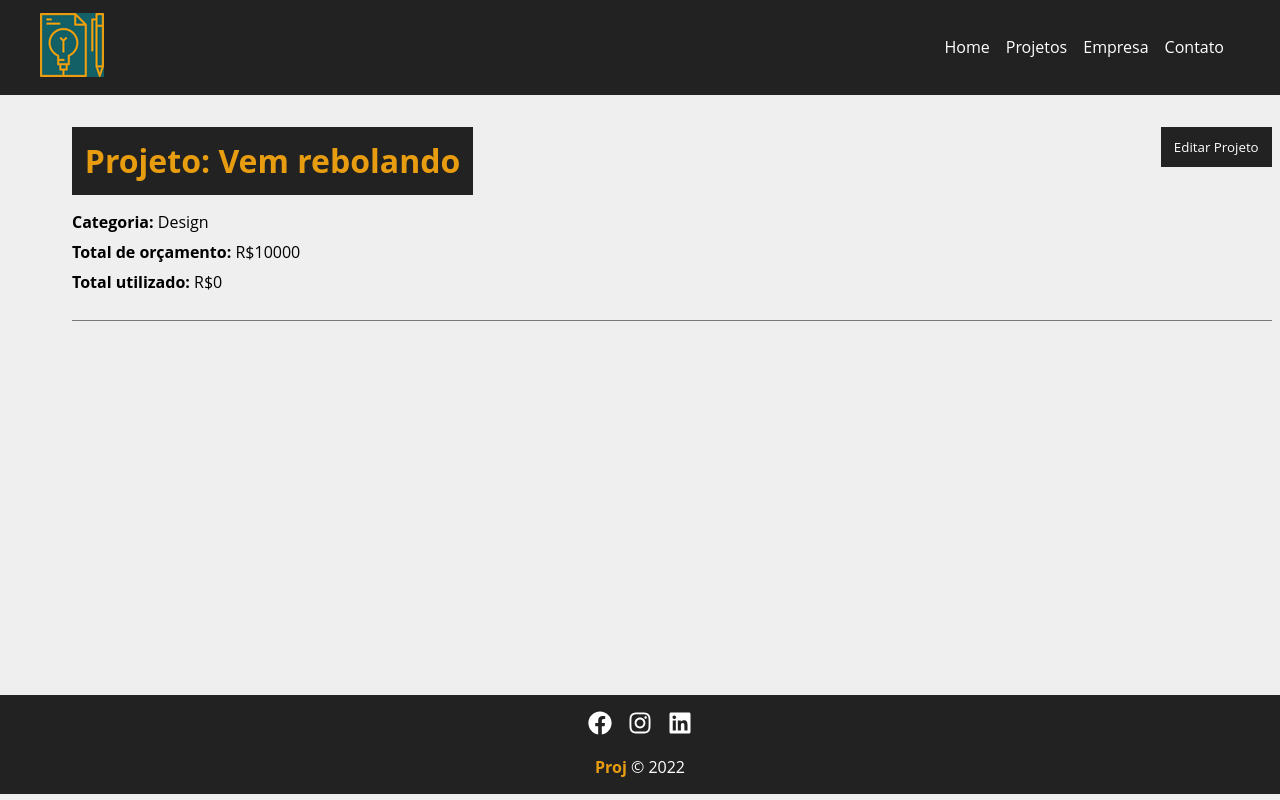
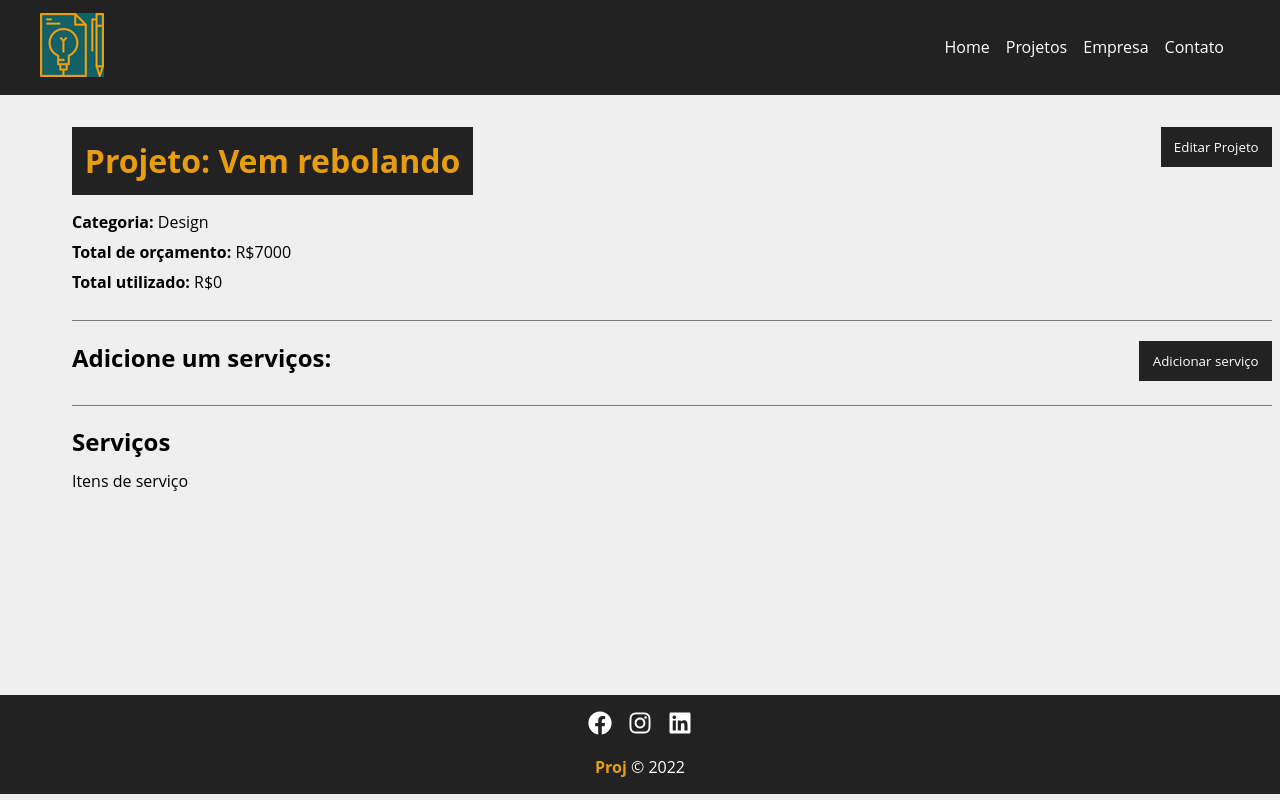
Before and after one commit to GabrielCarvalho1997/Proj, a React (Create React App) app: page /project/1 in a window 1280 px wide. Shown: the top 800 px of the page. Built offline with nearby package versions, Linux system fonts and the light colour scheme; data requests are answered from the project's data file.

Commit message:
Criei área de serviços

```diff
--- a/db.json
+++ b/db.json
@@ -2,7 +2,7 @@
   "projects": [
     {
       "name": "Vem rebolando",
-      "budget": "10000",
+      "budget": "7000",
       "category": {
         "id": "3",
         "name": "Design"
--- a/src/components/pages/Project.js
+++ b/src/components/pages/Project.js
@@ -12,6 +12,7 @@
 
     const [project, setProject] = useState([])
     const [showProjectForm, setShowProjectForm] = useState(false)
+    const [showServiceForm, setShowServiceForm] = useState(false)
     const [message, setMessage] = useState()
     const [type, setType] = useState()
 
@@ -30,6 +31,8 @@
     }, [id])
 
     function editPost(project) { //Irá editar os valores do projeto
+        setMessage('') // Evita o bug de atualizar o projeto mais de 1 vez seguida
+
         //Validação do orçamento
         if (project.budget < project.cost) {
             setMessage('O orçamento não pode ser menor que o custo do projeto!')
@@ -59,6 +62,10 @@
 
     function toggleProjectForm() { // Irá mostrar as info do projeto
         setShowProjectForm(!showProjectForm) //Inverte -- se tiver true fica false e vice-versa
+    }
+
+    function toggleServiceForm() { // Irá mostrar o formulário de serviços do projeto
+        setShowServiceForm(!showServiceForm) //Inverte -- se tiver true fica false e vice-versa
     }
 
     return (
@@ -94,6 +101,19 @@
                                 </div>
                             )}
                         </div>
+                        <div className={styles.service_form_container}>
+                            <h2>Adicione um serviços:</h2>
+                            <button className={styles.btn} onClick={toggleServiceForm}>
+                                {!showServiceForm ? 'Adicionar serviço' : 'Fechar'}
+                            </button>
+                            <div className={styles.project_info}>
+                                {showServiceForm && <div>Formulário do serviço</div>}
+                            </div>
+                        </div>
+                        <h2>Serviços</h2>
+                        <Container customClass = "start" >
+                            <p>Itens de serviço</p>
+                        </Container>
                     </Container>
                 </div>
             ) : (
```
